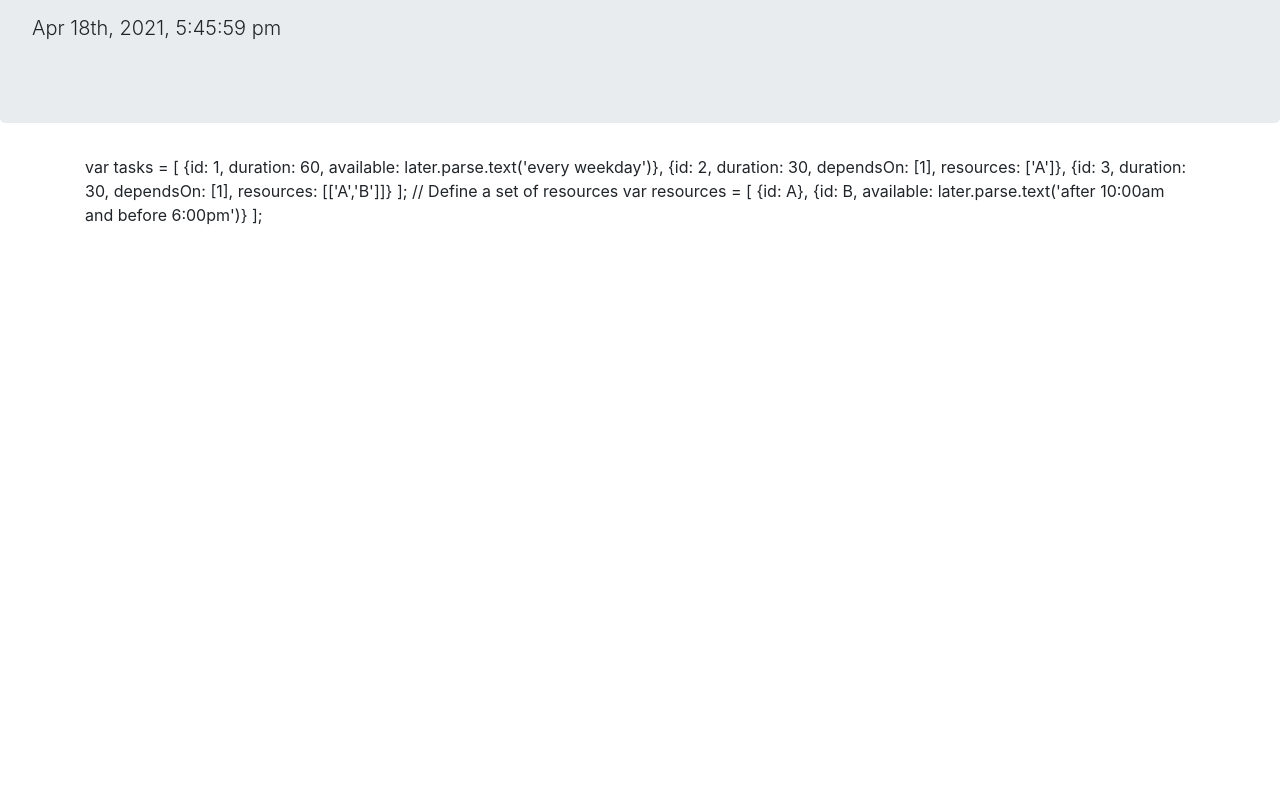
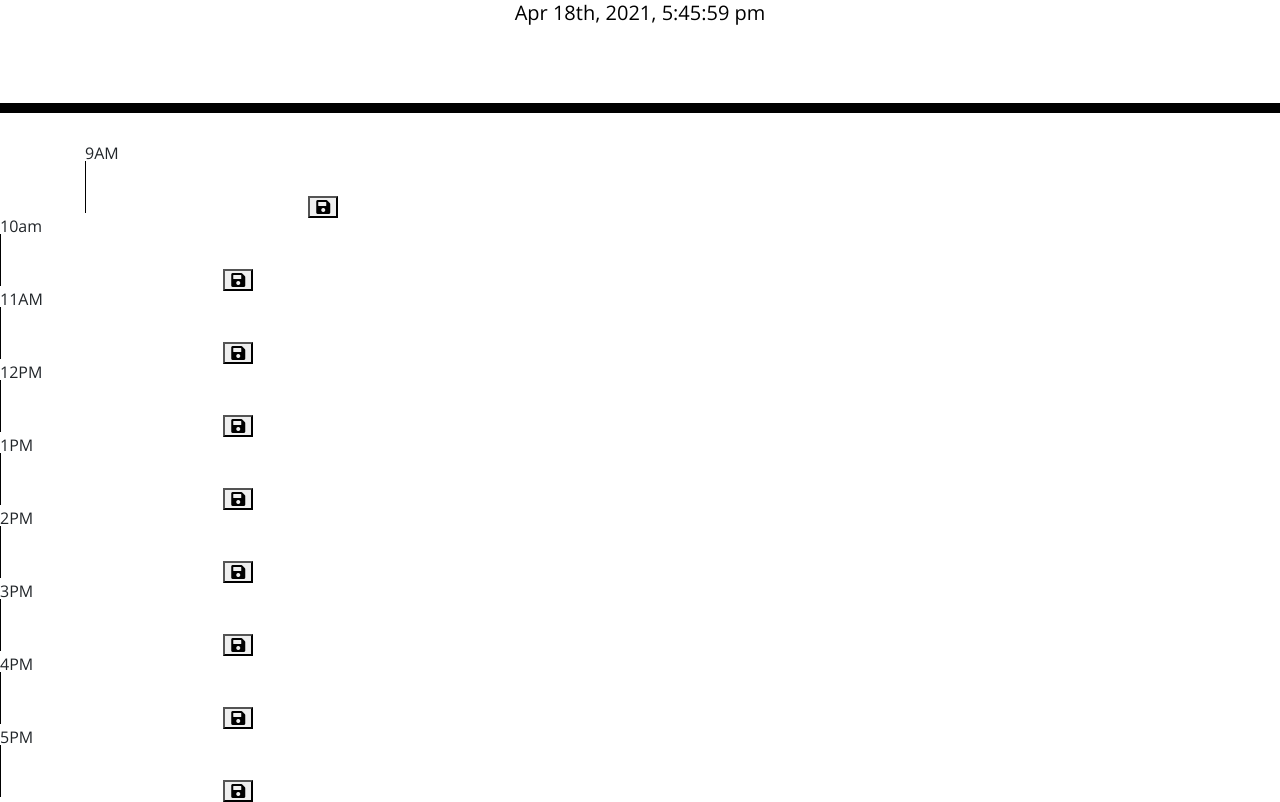
Before and after one commit to SIN88/work-day-planner, a plain HTML site: page index.html in a window 1280 px wide. Shown: the part 191-993 px from the top of the page. Before the commit the page ends 800 px from the top, so only its background shows below. Drawn offline with nearby package versions, Linux system fonts and the light colour scheme.

Commit message:
added slots from 9am -5pm which you can enter text in and save

```diff
--- a/index.html
+++ b/index.html
@@ -18,7 +18,7 @@
       href="https://fonts.googleapis.com/css?family=Open+Sans&display=swap"
       rel="stylesheet"
     />
-    <link rel="stylesheet" href="style.css" />
+    <link rel="stylesheet" href="styles.css" />
     <title>Work Day Scheduler</title>
 
 
@@ -34,18 +34,83 @@
       <!-- Timeblocks go here -->
 
 
+  <div>
+    9AM
+  </div>
 
-   var tasks = [
-    {id: 1, duration: 60, available: later.parse.text('every weekday')},
-    {id: 2, duration: 30, dependsOn: [1], resources: ['A']},
-    {id: 3, duration: 30, dependsOn: [1], resources: [['A','B']]}
-  ];
+    <textarea >
+    </textarea>
+  <button><i class="fas fa-save"></i></button>
 
-  // Define a set of resources
-  var resources = [
-    {id: A},
-    {id: B, available: later.parse.text('after 10:00am and before 6:00pm')}
-  ];
+</div>
+
+  <div>
+    10am
+  </div>
+      <textarea >
+      </textarea>
+  <button><i class="fas fa-save"></i></button>
+</div>
+
+<div>
+  11AM
+</div>
+<textarea >
+</textarea>
+<button><i class="fas fa-save"></i></button>
+</div>
+
+<div>
+  12PM
+</div>
+<textarea >
+</textarea>
+<button><i class="fas fa-save"></i></button>
+</div>
+
+<div>
+  1PM
+</div>
+<textarea >
+</textarea>
+<button><i class="fas fa-save"></i></button>
+</div>
+
+<div>
+  2PM
+</div>
+<textarea >
+</textarea>
+<button><i class="fas fa-save"></i></button>
+</div>
+
+<div>
+  3PM
+</div>
+<textarea >
+</textarea>
+<button><i class="fas fa-save"></i></button>
+</div>
+
+<div>
+  4PM
+</div>
+<textarea >
+</textarea>
+<button><i class="fas fa-save"></i></button>
+</div>
+
+<div>
+  5PM
+</div>
+<textarea >
+</textarea>
+<button><i class="fas fa-save"></i></button>
+</div>
+
+
+
+
 
 
     </div>
@@ -53,12 +118,6 @@
     <script src="https://cdnjs.cloudflare.com/ajax/libs/jquery/3.2.1/jquery.min.js"></script>
     <script src="https://cdnjs.cloudflare.com/ajax/libs/moment.js/2.24.0/moment.min.js"></script>
 
-    <script src="later.min.js" type="text/javascript"></script>
-    <script src="schedule.min.js" type="text/javascript"></script>
-    <script type="text/javascript">
-      // schedule namespace is available
-    </script>
-
     <script src="script.js"></script>
   </body>
 </html>
```
